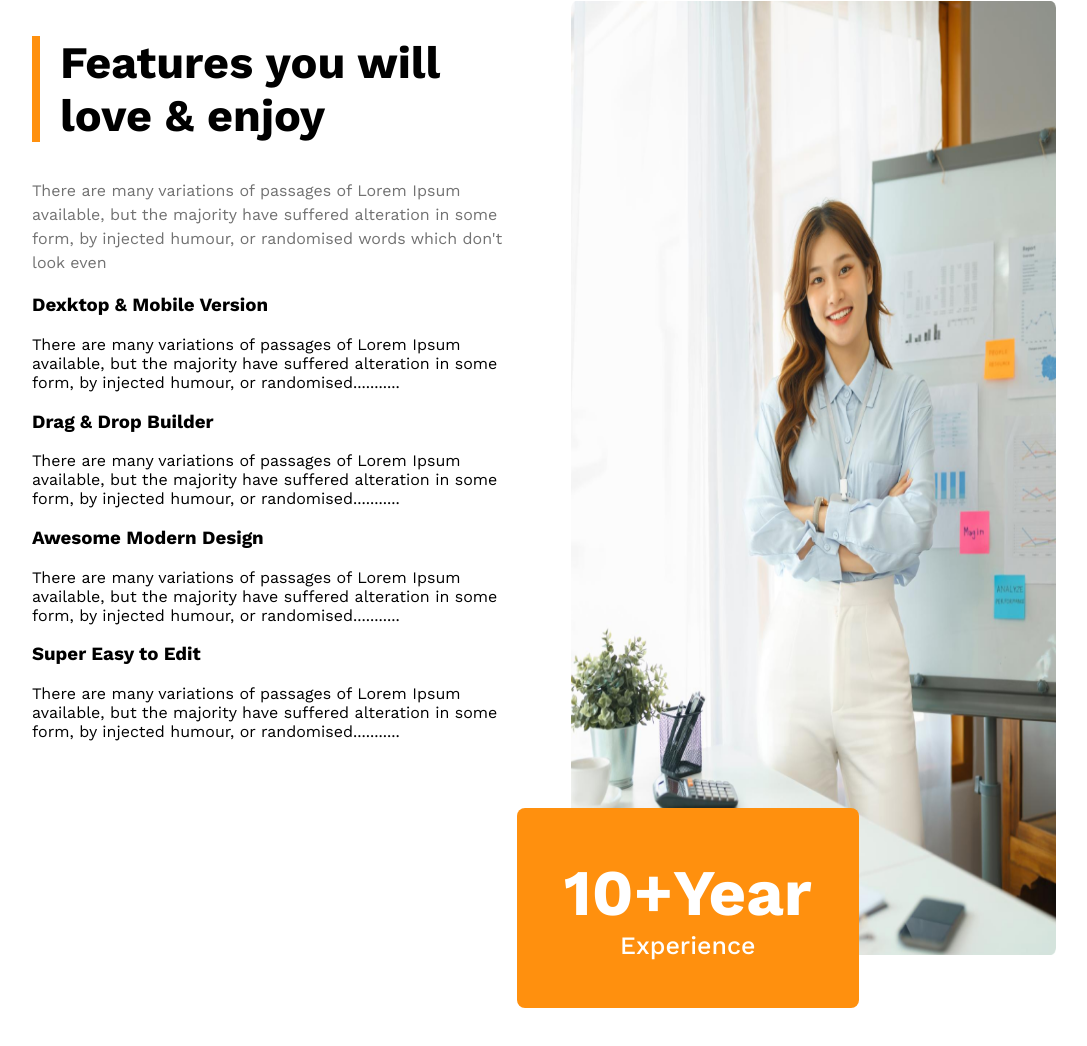
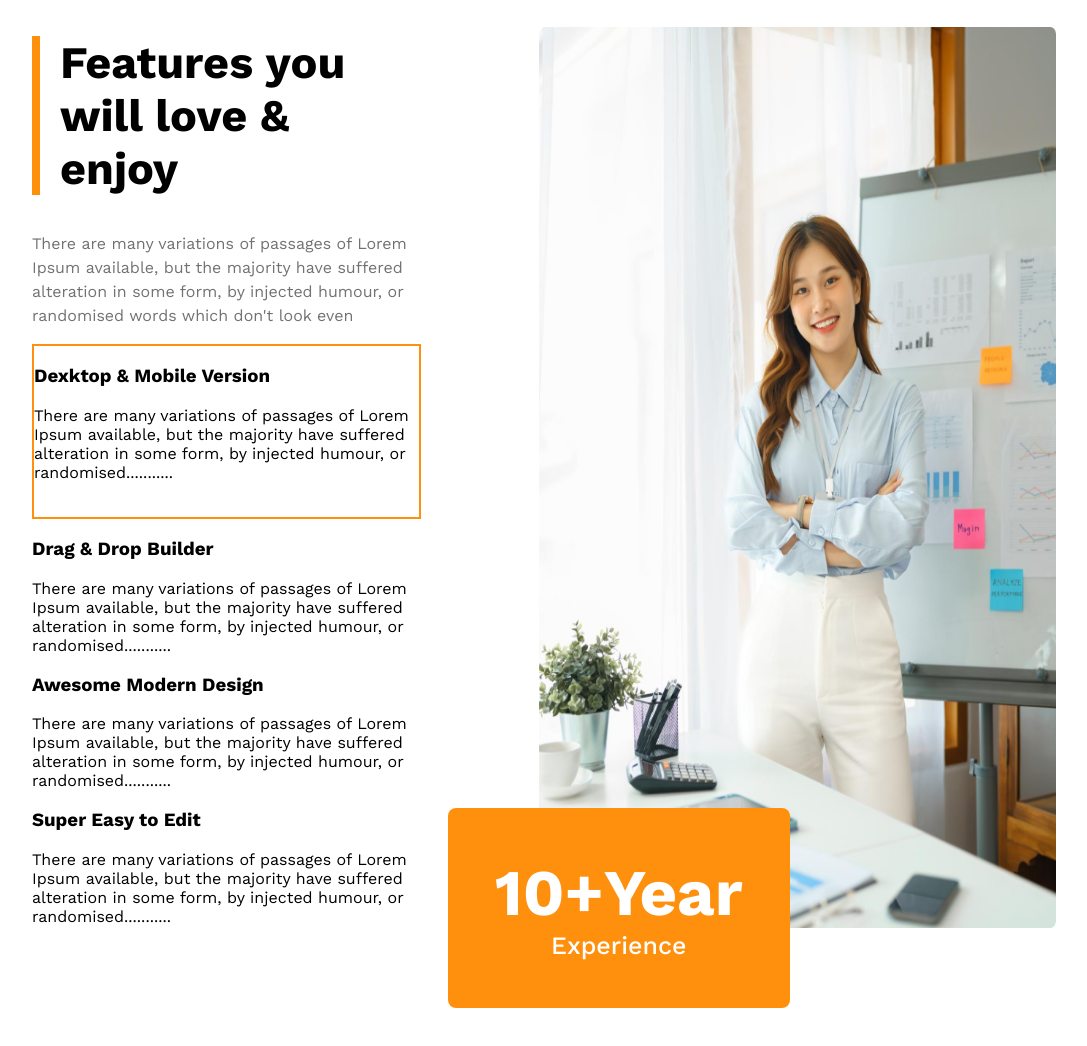
Before and after one commit to chamok192/practice-1, a plain HTML site: page index.html in a window 1280 px wide. Shown: the part 2603-3649 px from the top of the page, without its empty margins (96-1183 px from the left). Before the commit the page ends 3611 px from the top, so only its background shows below. Drawn offline with nearby package versions, Linux system fonts and the light colour scheme.

Commit message:
some bugs solve

```diff
--- a/index.html
+++ b/index.html
@@ -66,19 +66,32 @@
                 <h2 style="border-left: 8px solid #FF900E;font-size:45px;font-weight: 700;padding-left: 20px;"> Features you will love & enjoy</h2>
                 <p style="color: #727272;font-weight: 400; line-height: 1.5; ;">There are many variations of passages of Lorem Ipsum available, but the majority have suffered alteration in some form,
                 by injected humour, or randomised words which don't look even</p>
+
                 <div>
+                    <div class="features-box">
                         <h3>Dexktop & Mobile Version</h3>
-                    <p>There are many variations of passages of Lorem Ipsum available, but the majority have suffered alteration in some form,
+                        <p>There are many variations of passages of Lorem Ipsum available, but the majority have suffered alteration in some
+                            form,
                             by injected humour, or randomised...........</p>
+                    </div>
+                    <div>
                         <h3>Drag & Drop Builder</h3>
-                    <p>There are many variations of passages of Lorem Ipsum available, but the majority have suffered alteration in some form,
+                        <p>There are many variations of passages of Lorem Ipsum available, but the majority have suffered alteration in some
+                            form,
                             by injected humour, or randomised...........</p>
+                    </div>
+                    <div>
                         <h3>Awesome Modern Design</h3>
-                    <p>There are many variations of passages of Lorem Ipsum available, but the majority have suffered alteration in some form,
+                        <p>There are many variations of passages of Lorem Ipsum available, but the majority have suffered alteration in some
+                            form,
                             by injected humour, or randomised...........</p>
+                    </div>
+                    <div>
                         <h3>Super Easy to Edit</h3>
-                    <p>There are many variations of passages of Lorem Ipsum available, but the majority have suffered alteration in some form,
+                        <p>There are many variations of passages of Lorem Ipsum available, but the majority have suffered alteration in some
+                            form,
                             by injected humour, or randomised...........</p>
+                    </div>
                 </div>
             </div>
 
--- a/style.css
+++ b/style.css
@@ -142,7 +142,7 @@ nav ul li a:active {
 
 /* team section details design  */
 .team-info {
-    max-width:37%;
+    max-width: 37%;
     margin-left: 3%;
     display: flex;
     flex-direction: column;
@@ -189,13 +189,8 @@ nav ul li a:active {
     gap: 10px;
 }
 
-.features-list {
-    width: 40%;
-    height: 95%;
-}
-
 .features-images {
-    width: 65%;
+    width: 60%;
     height: 100%;
 }
 
@@ -204,7 +199,7 @@ nav ul li a:active {
     height: 100%;
     background-image: url('images/architect.png');
     background-repeat: no-repeat;
-    background-size: 90% 90%;
+    background-size:85% 85%;
     background-position: right;
     display: flex;
     flex-direction: column;
@@ -224,10 +219,19 @@ nav ul li a:active {
     align-items: center;
 
 }
+
 /* features secttion styles  */
-.features-list{
-    width: 586px;
-    height: 982px;
+.features-list {
+    width: 38%;
+    height: 100%;
     margin-top: 5%;
+    margin-right: 2%;
     padding: 0;
 }
+
+.features-box {
+    width: 100%;
+    height: 171px;
+    background-color: #fff;
+    border: 2px solid #FF900E;
+}
```
Lines whose indentation alone changed are shown as unchanged.
